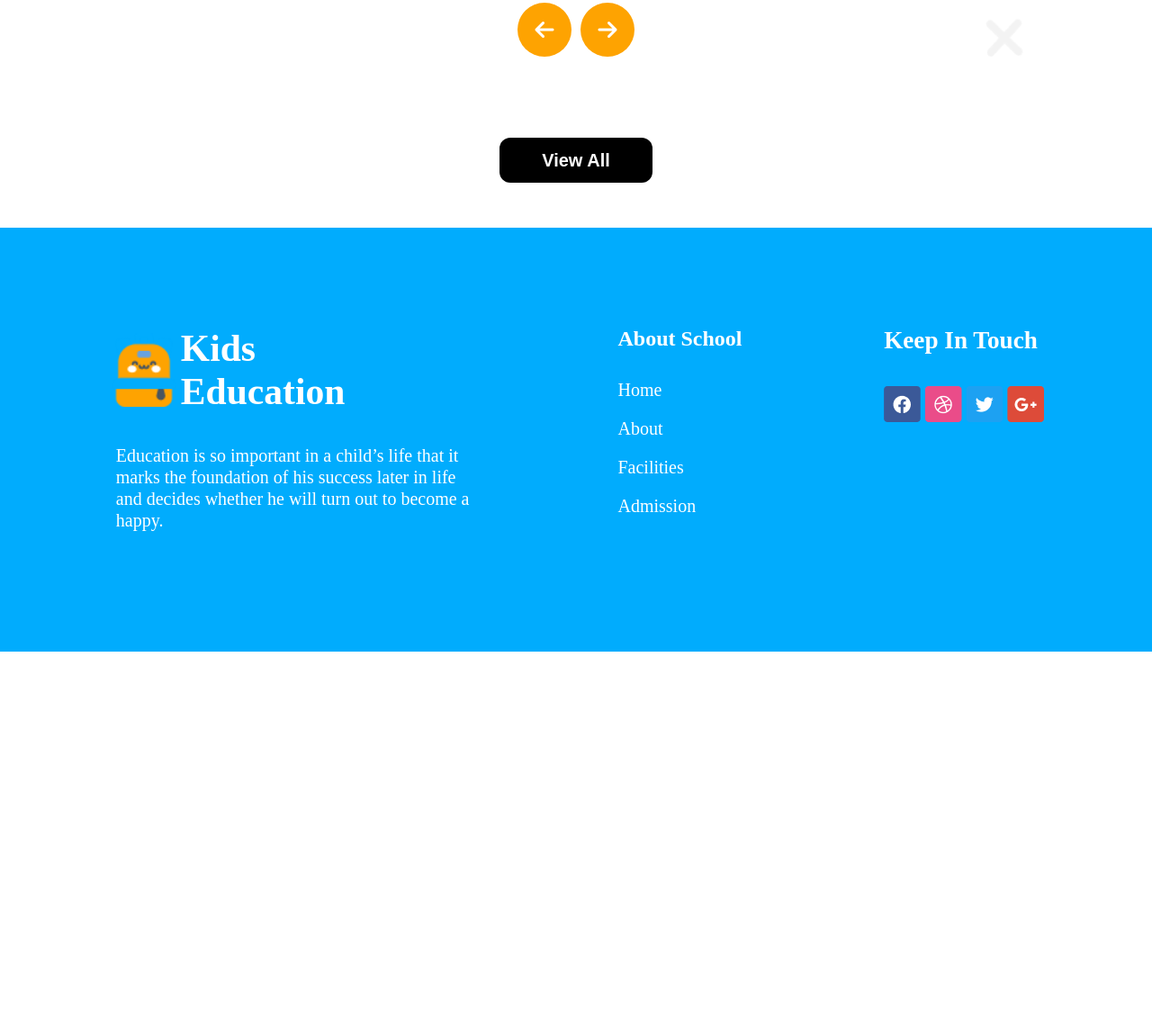
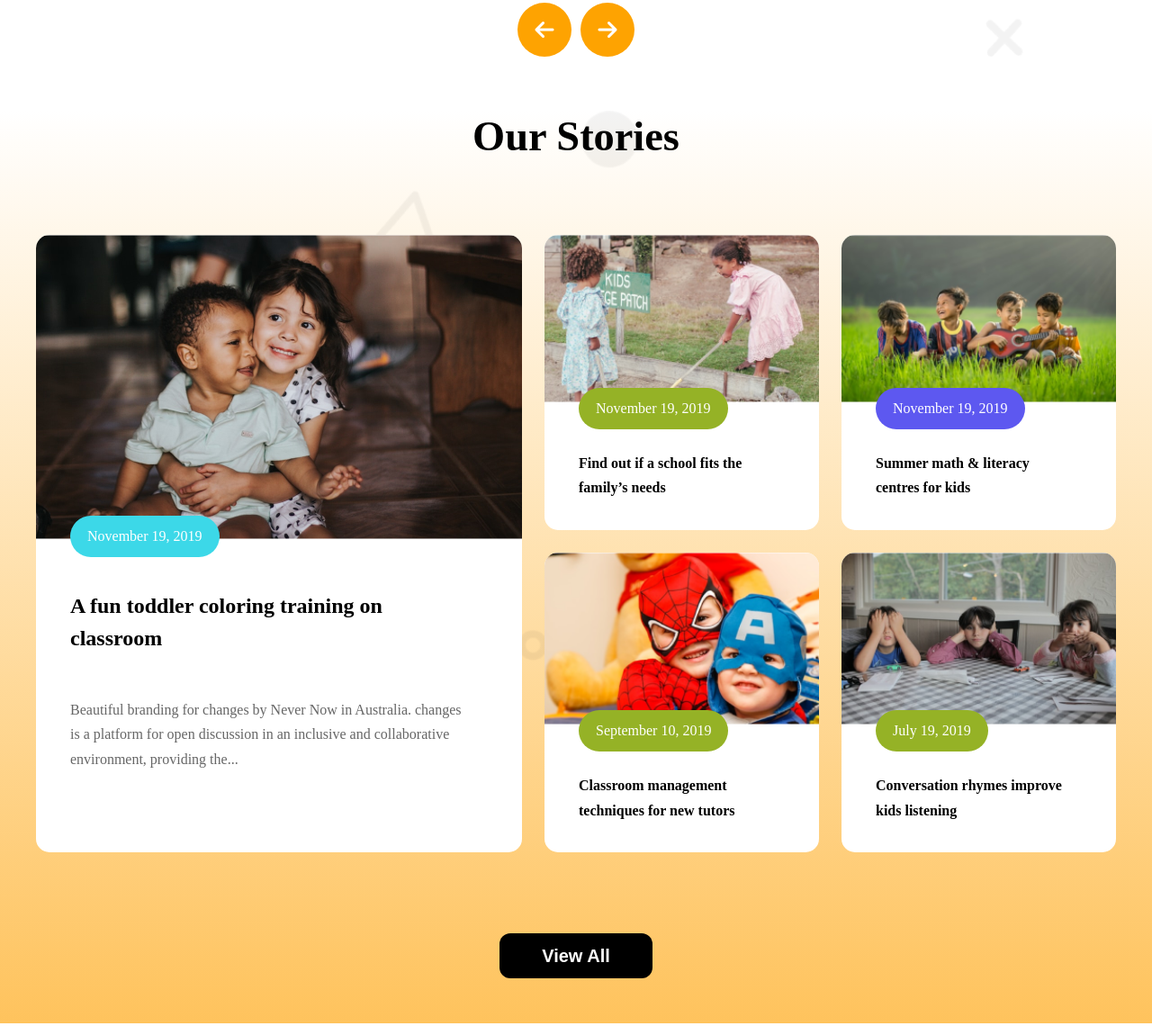
Before and after one commit to khalidhossain5000/Assignment-2, a plain HTML site: page index.html in a window 1280 px wide. Shown: the part 1509-2649 px from the top of the page at 90% size. Before the commit the page ends 2233 px from the top, so only its background shows below. Drawn offline with Linux system fonts and the light colour scheme.

Commit message:
our stories new design completed

```diff
--- a/index.html
+++ b/index.html
@@ -80,6 +80,89 @@
         </section>
 <!-- our stories start  -->
 
+<!-- OUR STORIES HTML REOCDE START HERE  -->
+
+<section class="our-stories">
+    <div class="stories-content width">
+        <div class="our-stories-title quicksand-font">
+            <h3 class="s-title">Our Stories</h3>
+        </div>
+        <!-- stories card html start  -->
+
+        <div class="stories-card quicksand-font">
+            <div class="card-items" id="stories-card-item-1">
+
+                <img src="assets/story-1.png" alt="kids looking" class="card-item-1-image">
+                <div class="card-items-btn" id="card-item-1-btn">
+                    <button class="card-global-btn raleway-font" >November 19, 2019</button>
+                </div>
+                <h3 class="card-item-1-title">A fun toddler coloring training on classroom</h3>
+                <p class="card-item-1-description raleway-font">
+                    Beautiful branding for changes by Never Now in Australia. changes is a platform for open discussion in an inclusive and collaborative environment, providing the...
+                </p>
+
+            </div>
+            <!-- card2  -->
+            <div class="card-items" id="stories-card-item-2">
+                <img src="assets/story-2.png" alt="kids looking" class="card-child-item-image">
+
+
+                <div class="child-card-items-btn" id="custom-btn">
+                    <button class="card-global-btn raleway-font" id="card-item-2-btn">November 19, 2019</button>
+                </div>
+
+
+                <h3 class="stories-card-sub-title quicksand-font">Find out if a school fits the family’s needs</h3>
+            </div>
+
+            <!-- card3  -->
+            <div class="card-items" id="stories-card-item-3">
+                <img src="assets/story-3.png" alt="kids looking" class="card-child-item-image">
+
+                <div class="child-card-items-btn" id="custom-btn">
+                    <button class="card-global-btn raleway-font" id="card-item-3-btn">November 19, 2019</button>
+                </div>
+
+                <h3 class="stories-card-sub-title">Summer math & literacy centres for kids</h3>
+            </div>
+
+            <!-- card4  -->
+
+            <div class="card-items" id="stories-card-item-4">
+                <img src="assets/story-4.png" alt="kids looking" class="card-child-item-image">
+
+
+                <div class="child-card-items-btn" id="custom-btn">
+                    <button class="card-global-btn raleway-font" id="card-item-5-btn">September 10, 2019</button>
+                </div>
+
+                <h3 class="stories-card-sub-title">Classroom management techniques for new tutors</h3>
+            </div>
+
+            <!-- card 5 -->
+
+
+            <div class="card-items" id="stories-card-item-5">
+                <img src="assets/story-5.png" alt="kids looking" class="card-child-item-image">
+
+
+                <div class="child-card-items-btn" id="custom-btn">
+                    <button class="card-global-btn raleway-font " id="card-item-5-btn">July 19, 2019</button>
+                </div>
+
+
+                <h3 class="stories-card-sub-title">Conversation rhymes improve kids listening</h3>
+            </div>
+        </div>
+
+
+            <!-- CARD BOTTOM BTYN  -->
+            <div class="our-stories-btn">
+                <button class="btn-primary banner-button stories-bt">View All</button>
+            </div>
+
+    </div>
+</section>
 
 
 
@@ -95,10 +178,48 @@
 
 
 
-            <!-- CARD BOTTOM BTYN  -->
-            <div class="our-stories-btn">
-                <button class="btn-primary banner-button stories-bt">View All</button>
-            </div>
+
+
+
+
+
+
+
+
+
+
+
+
+
+
+
+
+
+
+
+
+
+
+
+
+
+
+
+
+
+
+
+
+
+
+
+
+
+
+
+
+
+
 
         </section>
 
--- a/styles/style.css
+++ b/styles/style.css
@@ -248,108 +248,8 @@ nav ul li a{
     color: white;
 }
 
-/* our stories css  */
-/* .our-stories{
-    background:url(../assets/bg.png), linear-gradient(to top,#fea101a3 0%,#FFFFFF 100%);
-    background-repeat: no-repeat;
-    background-size: cover;
-    background-position: top bottom;
 
-} */
-
-/* .stories-card{
-    display: grid;
-    grid-template-columns: repeat(3,1fr);
-    grid-template-rows: repeat(2,3fr);
-    gap: 30px;
-    max-width: 100%;
-} */
-/*
-
-.stories-card-1{
-    grid-row: span 2;
-    background-color: #ffffff;
-    width: 540px;
-    padding-bottom: 30px;
-
-}
-
-.stories-card-title-1{
-    color: #000000;
-    font-size: 1.5rem;
-    line-height: 2.5rem;
-    font-weight: bold;
-    max-width: 21vw;
-    margin-top: 33px;
-    padding: 30px 30px 0 30px;
-}
-
-
-.stories-card-description{
-    font-size: 1rem;
-    line-height: 1.9rem;
-    color: #666666;
-    font-weight: 500;
-    max-width: 21vw;
-    padding: 30px;
-    padding-bottom: 0px;
-}
-.stories-card-2,
-.stories-card-3,
-.stories-card-4,
-.stories-card-5{
-    background-color: #ffffff;
-}
-.stories-btn{
-    border: none;
-    background: #3CD8E8;
-    padding: 14px 19px;
-    border-radius: 49px;
-    color: white;
-    font-weight: 500;
-    font-size: 1rem;
-}
-.stories-card-image{
-    width: 100%;
-    border-radius: 15px 15px 0px 0px;
-}
-.stories-card-item{
-    border-radius: 15px;
-}
-
-
-.stories-card-item{
-    max-width: 290px;
-    text-align: left;
-    max-width: 100%;
-
-}
-
-.stories-card-title-2{
-    margin: 20px 38px 30px 38px;
-    font-size: 1.3rem;
-    font-weight: bold;
-    line-height: 1.9rem;
-    color: #000000;
-}
-
-.stories-card-1-btn{
-    margin: 0px 38px 0px 38px;
-}
-.stories-card-2-btn{
-    background-color: #95B226;
-    margin: 0px 38px 0px 38px;
-} */
-/* #s-btn-color{
-    background-color: #5D58F0;
-}
-#card-btn-1{
-    margin-top: -30px;
-}
-
-#card-rem{
-    margin-top: -30px;
-} */
+/* our stories button  */
 .our-stories-btn{
     text-align: center;
     padding: 90px 0 50px 0;
@@ -362,44 +262,96 @@ nav ul li a{
     margin: auto;
 
 }
-/* OUR STORIES LATEST NEW VERSION CODE HERE  */
-
-/* .stories-title h3{
-    color: #000000;
-    font-size: 2.9rem;
-    font-weight: bold;
-    line-height: 3.5rem;
-    text-align: center;
-    margin-top: 60px;
-    margin-bottom: 80px;
-}
-
-.stories-card{
-    display: grid;
-    grid-template-columns: repeat(3,1fr);
-    gap: 30px;
-}
-
-.stories-card-1{
-    grid-row: span 2;
-
-} */
 
 
 
 /* OUR STORIES NEW LATEST AFTER HTML RECODE  */
+.our-stories{
+    margin: 60px auto;
+    background:url(../assets/bg.png), linear-gradient(to top,#fea101a3 0%,#FFFFFF 100%);
+    background-repeat: no-repeat;
+    background-size: cover;
+}
+.s-title{
+    color: #000000;
+    font-size: 2.9rem;
+    font-weight: bold;
+    line-height: 3.6rem;
+    text-align: center;
+    margin-bottom: 80px;
+}
 
+/* card item style  */
+.stories-card{
+    display: grid;
+    grid-template-columns: repeat(3,1fr);
+    justify-items: center;
+    gap: 25px;
+}
+.card-items{
+    background-color: #fff;
+}
+.card-global-btn{
+    border: none;
+    background: #3CD8E8;
+    padding: 14px 19px;
+    border-radius: 49px;
+    color: white;
+    font-weight: 500;
+    font-size: 1rem;
+}
+#card-item-1-btn{
+    margin: -30px 0 0 38px;
+}
+.card-item-1-title{
+    font-size: 1.5rem;
+    font-weight: bold;
+    line-height: 2.3rem;
+    color: #000000;
+    margin: 36px 61px 0px 38px;
+}
+.card-item-1-description{
+    font-size: 1rem;
+    font-weight: 500;
+    color: #666666;
+    line-height: 1.7rem;
+    margin: 47px 61px 34px 38px;
+}
+#stories-card-item-1{
+    grid-row: span 2;
+}
 
+/* card-2-3-4-5 */
+.stories-card-sub-title{
+    color: #000000;
+    font-size: 1rem;
+    font-weight: bold;
+    line-height: 1.7rem;
+    margin: 24px 54px 33px 38px;
+}
+.child-card-items-btn{
+    margin: -20px 0px 0px 38px;
+}
+#card-item-2-btn, #card-item-5-btn{
+    background-color: #95B226;
+}
+#card-item-3-btn{
+    background-color: #5D58F0;
+}
+.card-items{
+    border-radius: 15px;
+}
+.card-child-item-image{
+    width: 100%;
+    border-radius: 15px 15px 0 0;
+}
+.card-item-1-image{
+    border-radius: 15px 15px 0 0;
+}
 
-
-
-
-
-
-
-
-
-
+#custom-btn{
+    margin-top: -35;
+}
 
 
 
```
